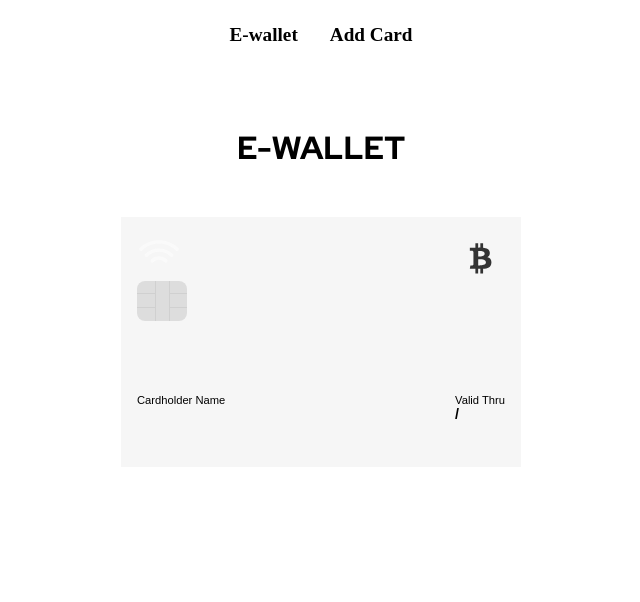
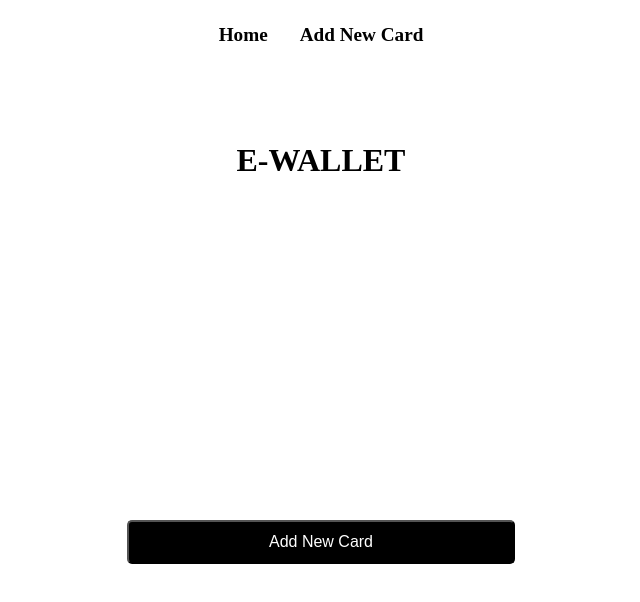
Before and after one commit to shakana0/E-wallet, a Vue app: page / in a window 1280 px wide. Shown: the top 602 px of the page, without its empty margins (319-959 px from the left). Built offline with nearby package versions, Linux system fonts and the light colour scheme.

Commit message:
localstorage

```diff
--- a/src/App.vue
+++ b/src/App.vue
@@ -1,15 +1,20 @@
 <template>
   <div id="app">
     <nav>
-      <a @click="currentView = 'home'">E-wallet</a>
-      <a @click="currentView = 'add-card'">Add Card</a>
+      <a @click="currentView = 'home'">Home</a>
+      <a @click="currentView = 'add-card'">Add New Card</a>
     </nav>
     <AddNewCard
       v-if="currentView == 'add-card'"
       @submittedCard="addCardToList"
+      @changePage="homeView"
     />
 
-    <Home v-else-if="currentView == 'home'" :cardArray="cardList"/>
+    <Home
+      v-else-if="currentView == 'home'"
+      :cardArray="cardList"
+      @changePage="addCardView"
+    />
   </div>
 </template>
 
@@ -25,10 +30,25 @@ export default {
     };
   },
   methods: {
+    addCardView() {
+      this.currentView = "add-card";
+    },
     addCardToList(cardInfo) {
       this.cardList.push(cardInfo);
-      console.log(this.cardList);
+      this.persist();
     },
+    homeView() {
+      this.currentView = "home";
+    },
+
+    persist() {
+      localStorage.setItem("cards", JSON.stringify(this.cardList));
+    },
+  },
+
+  beforeMount() {
+    if (localStorage.getItem("cards"))
+      this.cardList = JSON.parse(localStorage.getItem("cards"));
   },
 };
 </script>
@@ -44,7 +64,7 @@ $activeColor: rgba(235, 235, 235, 0.384);
   justify-content: center;
   align-items: center;
   flex-direction: column;
-  h1 {
+  padding: 0 2rem h1 {
     font-family: "Red Hat Display", sans-serif;
     font-weight: 800;
     margin-top: 4rem;
--- a/src/components/Card.vue
+++ b/src/components/Card.vue
@@ -1,7 +1,6 @@
 <template>
   <div class="card">
-
-    <article :class="renderCard.vendor" @click="$emit('active', renderCard)" >
+    <article :class="renderCard.vendor" @click="$emit('active', renderCard)">
       <section class="top-logo">
         <div class="logo">
           <div>
@@ -17,7 +16,7 @@
       </section>
 
       <div class="card-number">
-        <p>{{ renderCard.cardNumber }}</p>
+        <p>{{ checkCardNum }}</p>
       </div>
       <section class="bottom-section">
         <div>
@@ -26,7 +25,6 @@
         </div>
         <div>
           <p class="valid-thru">Valid Thru</p>
-          <!-- <p>MM/YY</p> -->
           <p>{{ renderCard.expireMonth }} / {{ renderCard.expireYear }}</p>
         </div>
       </section>
@@ -38,29 +36,43 @@
 <script>
 export default {
   props: ["renderCard"],
-
+  data() {
+    return {};
+  },
+  methods: {},
   computed: {
     logoPath() {
       if (!this.renderCard.vendor) {
-        return require('../assets/bitcoin.svg');
+        return require("../assets/bitcoin.svg");
       }
-      return (
-        require("../assets/" + this.renderCard.vendor + ".svg")
-        );
+      return require("../assets/" + this.renderCard.vendor + ".svg");
     },
-    wifiPath(){
-       if (!this.renderCard.vendor || this.renderCard.vendor == 'ninja' ){
-         return require("../assets/wifi_white.svg")
-       }
-       return (
-        require("../assets/wifi.svg")
-        );
-    }
+
+    wifiPath() {
+      if (this.renderCard.vendor == "ninja") {
+        return require("../assets/wifi_white.svg");
+      }
+      return require("../assets/wifi.svg");
+    },
+    checkCardNum() {
+      let outPut = "";
+      for (let i = 0; i < this.renderCard.cardNumber.length; i++) {
+        outPut += this.renderCard.cardNumber[i];
+        if ((i + 1) % 4 == 0) {
+          outPut += " ";
+        }
+      }
+      return outPut;
+    },
   },
 };
 </script>
 
 <style lang="scss" scoped>
+.close {
+  background-color: transparent;
+  border: none;
+}
 .evil {
   background: linear-gradient(
       248.3deg,
@@ -144,18 +156,4 @@ article {
     }
   }
 }
-button {
-  margin-top: 2rem;
-  padding: 0 10.5rem;
-  color: white;
-  background-color: black;
-  font-size: 1rem;
-  text-align: center;
-  line-height: 2.5em;
-  border-radius: 5px;
-
-  &:hover {
-    background-color: rgb(41, 40, 40);
-  }
-}
 </style>
--- a/src/components/RegisterCard.vue
+++ b/src/components/RegisterCard.vue
@@ -1,37 +1,27 @@
 <template >
-  <div class="register-wrapper"  v-if="currentView == 'add-card'">
-        <h1>ADD A NEW CARD BANK</h1>
-
-     <Card :renderCard="cardInfo"/>
-
-    <form @submit.prevent="$emit('submitCard', cardInfo)">
+  <div class="register-wrapper" v-if="currentView == 'add-card'">
+    <h1>ADD A NEW CARD BANK</h1>
+    <Card :renderCard="cardInfo" />
+    <form @submit.prevent="submitCard">
       <label for="CARD NUMBER">CARD NUMBER</label>
       <input
         type="text"
-        maxlength="19"
+        maxlength="16"
         placeholder="Card Number"
         v-model="cardInfo.cardNumber"
-        @keyup="submitCardInfo"
       />
 
       <label for="CARDHOLDER NAME">CARDHOLDER NAME</label>
       <input
         type="text"
-        maxlength="20"
         placeholder="Firstname Lastname"
         v-model="cardInfo.cardHolder"
-        @keyup="submitCardInfo"
       />
 
       <section class="valid-through">
         <div>
           <label for="Month">Month</label>
-          <select
-            name="dropdown"
-            id=""
-            v-model="cardInfo.expireMonth"
-            @change="submitCardInfo"
-          >
+          <select name="dropdown" id="" v-model="cardInfo.expireMonth">
             <option v-for="n in 12" :key="n">
               {{ n }}
             </option>
@@ -40,12 +30,7 @@
 
         <div>
           <label for="Year">Year</label>
-          <select
-            name="dropdown"
-            id=""
-            v-model="cardInfo.expireYear"
-            @change="submitCardInfo"
-          >
+          <select name="dropdown" id="" v-model="cardInfo.expireYear">
             <option v-for="year in 5" :key="year">
               {{ year + 21 }}
             </option>
@@ -57,30 +42,23 @@
       <input type="text" placeholder="CCV" v-model="cardInfo.CVC" />
       <label for="VENDOR">VENDOR</label>
 
-      <select
-        name="dropdown"
-        id=""
-        v-model="cardInfo.vendor"
-        @change="submitCardInfo"
-      >
+      <select name="dropdown" id="" v-model="cardInfo.vendor">
         <option v-for="vendor in vendorArray" :key="vendor" :value="vendor">
-          {{vendor.split('').reverse().join('')}}
+          {{ vendor.split("").reverse().join("") }}
         </option>
       </select>
-
-      <button @click="currentView === 'home'">Add Card</button>
+      <button>Add Card</button>
     </form>
-
   </div>
 </template>
 
 <script>
-import Card from './Card.vue'
+import Card from "./Card.vue";
 export default {
-  components: {Card},
+  components: { Card },
   data() {
     return {
-      currentView: 'add-card',
+      currentView: "add-card",
       cardInfo: {
         cardNumber: "",
         cardHolder: "",
@@ -93,20 +71,10 @@ export default {
     };
   },
   methods: {
-    // FLYTTA TILL CARD!!!!!!!!!!!!!!!!!!!!
-    submitCardInfo() {
-        if (
-          this.cardInfo.cardNumber.length === 4 ||
-          this.cardInfo.cardNumber.length === 9 ||
-          this.cardInfo.cardNumber.length === 14
-        ) {
-          this.cardInfo.cardNumber += " ";
-          console.log("helloooo");
-        }
-        // this.emit('renderCard', this.cardInfo)
-        this.$emit("send", this.cardInfo);
+    submitCard() {
+      this.$emit("submitCard", this.cardInfo);
+      this.$emit("changePage");
     },
-
   },
 };
 </script>
@@ -114,14 +82,14 @@ export default {
 <style lang="scss" scoped>
 .register-wrapper {
   h1 {
-    margin-top: 4rem;
+    margin-top: 5rem;
   }
   form {
     margin-top: 2rem;
     display: flex;
     flex-direction: column;
 
-    p{
+    p {
       color: red;
     }
 
--- a/src/views/AddNewCard.vue
+++ b/src/views/AddNewCard.vue
@@ -1,22 +1,24 @@
 <template>
-    <div>
-
-        <RegisterCard @submitCard="submittedCard"/>
-    </div>
+  <div>
+    <RegisterCard @submitCard="submittedCard" @changePage="$emit('changePage')" />
+  </div>
 </template>
 
 <script>
-import RegisterCard from '../components/RegisterCard.vue'
+import RegisterCard from "../components/RegisterCard.vue";
 export default {
-    components:{RegisterCard},
-    methods:{
-submittedCard(cardInfo){
-this.$emit('submittedCard', cardInfo)
-}
-    }
-}
+  components: { RegisterCard },
+
+  methods: {
+    submittedCard(cardInfo) {
+      this.$emit("submittedCard", cardInfo);
+    },
+  },
+  getfun() {
+    console.log("hejsan igen");
+  },
+};
 </script>
 
 <style lang="sass" scoped>
-
 </style>
--- a/src/views/Home.vue
+++ b/src/views/Home.vue
@@ -1,11 +1,9 @@
 <template>
   <div class="home">
     <h1>E-WALLET</h1>
-
-    <!-- <article class="active-card" v-if="cativeCard">
-    </article> -->
-    <div class="active-card">
-      <Card :renderCard="kort" />
+    <div class="active-card" v-if="showActive">
+      <p>Active Card</p>
+      <Card :renderCard="activeCard" />
     </div>
 
     <div class="wallet-wrapper">
@@ -16,6 +14,7 @@
         @active="renderActiveCard"
       />
     </div>
+    <button @click="$emit('changePage')"> Add New Card</button>
   </div>
 </template>
 
@@ -26,24 +25,56 @@ export default {
   props: ["cardArray"],
   data() {
     return {
-      kort: {},
+      activeCard: {},
+      showActive: false,
     };
   },
   methods: {
     renderActiveCard(cardInfo) {
-      this.kort = cardInfo;
-      console.log(this.kort);
+      this.activeCard = cardInfo;
+      this.showActive = true;
     },
   },
 };
 </script>
 
 <style lang="scss" scoped>
+p{
+  text-align: center;
+  margin: 2rem 0 0 0;
+  color: grey;
+  font-size: 1rem;
+}
+
 h1 {
   text-align: center;
+  margin-top: 5rem;
 }
 .wallet-wrapper {
   display: grid;
   grid-auto-rows: 4rem;
 }
+.active-card button {
+  background-color: transparent;
+  border: none;
+  position: absolute;
+  top: 33.5%;
+  left: 22%;
+  color: rgb(207, 2, 2);
+  font-size: 2.5rem;
+}
+ button {
+    margin-top: 20rem;
+    padding: 0 140px;
+    color: white;
+    background-color: black;
+    font-size: 1rem;
+    text-align: center;
+    line-height: 2.5em;
+    border-radius: 5px;
+
+    &:hover {
+      background-color: rgb(41, 40, 40);
+    }
+  }
 </style>
```
Also changed, not shown: src/components/RenderCard.vue (deleted, +0 -20 lines), src/assets/close_black_24dp.svg (added).
